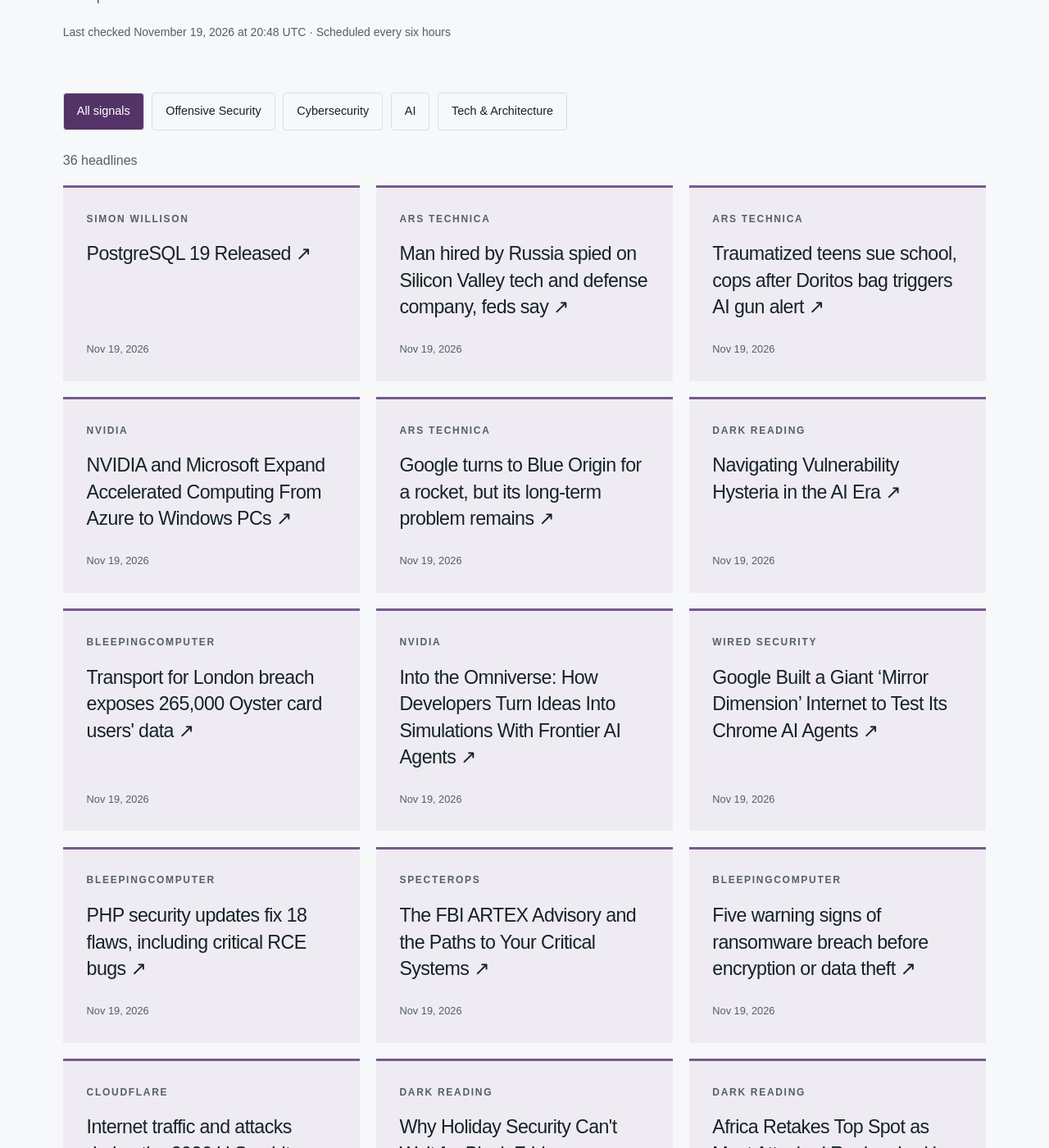
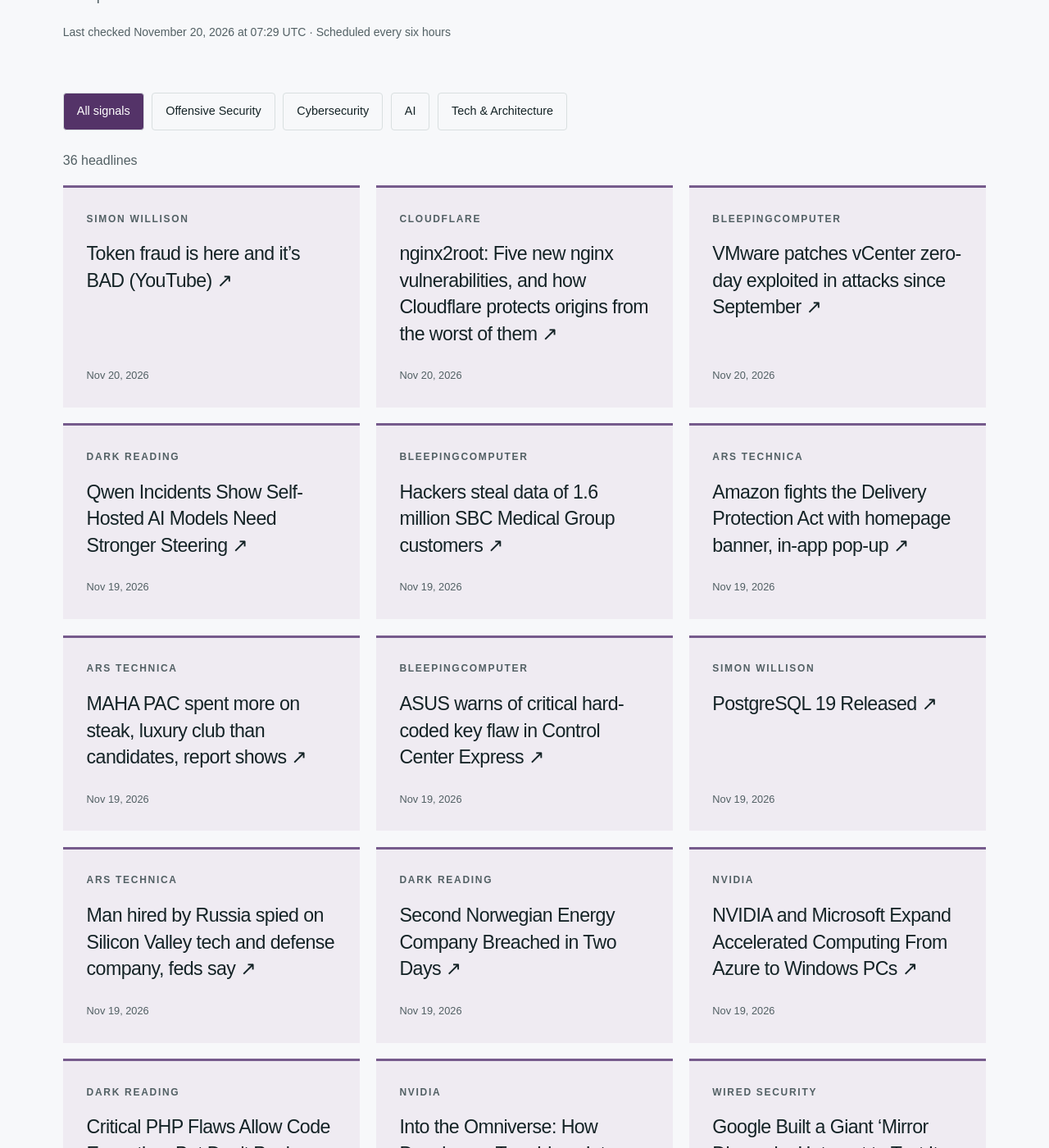
Before and after one commit to hntk/hntk.github.io, a Jekyll site: the page built from news/index.html, in a window 1280 px wide and 1400 px high, scrolled down 375 px. Shown: the whole window at 82% size. Built offline with Jekyll 4.4.1, drawn with Linux system fonts in a browser that asks for light colours; some of the changed text lies outside the part shown.

Commit message:
Refresh News and Signals

```diff
--- a/_data/news.json
+++ b/_data/news.json
@@ -1,6 +1,70 @@
 {
-  "updated": "2026-11-19T20:48:37.299151+00:00",
+  "updated": "2026-11-20T07:29:52.946753+00:00",
   "items": [
+    {
+      "title": "Token fraud is here and it’s BAD (YouTube)",
+      "url": "https://simonwillison.net/2026/Nov/20/token-fraud-is-here-and-its-bad/",
+      "published": "2026-11-20T02:49:57+00:00",
+      "source": "Simon Willison",
+      "source_id": "simon-willison",
+      "category": "ai"
+    },
+    {
+      "title": "nginx2root: Five new nginx vulnerabilities, and how Cloudflare protects origins from the worst of them",
+      "url": "https://blog.cloudflare.com/nginx2root/",
+      "published": "2026-11-20T01:58:29+00:00",
+      "source": "Cloudflare",
+      "source_id": "cloudflare",
+      "category": "tech-architecture"
+    },
+    {
+      "title": "VMware patches vCenter zero-day exploited in attacks since September",
+      "url": "https://www.bleepingcomputer.com/news/security/vmware-patches-vcenter-zero-day-exploited-in-attacks-since-september/",
+      "published": "2026-11-20T00:26:25+00:00",
+      "source": "BleepingComputer",
+      "source_id": "bleepingcomputer",
+      "category": "cybersecurity"
+    },
+    {
+      "title": "Qwen Incidents Show Self-Hosted AI Models Need Stronger Steering",
+      "url": "https://www.darkreading.com/cyber-risk/qwen-incidents-self-hosted-ai-models-stronger-steering",
+      "published": "2026-11-19T22:40:03+00:00",
+      "source": "Dark Reading",
+      "source_id": "dark-reading",
+      "category": "cybersecurity"
+    },
+    {
+      "title": "Hackers steal data of 1.6 million SBC Medical Group customers",
+      "url": "https://www.bleepingcomputer.com/news/security/hackers-steal-data-of-16-million-sbc-medical-group-customers/",
+      "published": "2026-11-19T22:25:42+00:00",
+      "source": "BleepingComputer",
+      "source_id": "bleepingcomputer",
+      "category": "cybersecurity"
+    },
+    {
+      "title": "Amazon fights the Delivery Protection Act with homepage banner, in-app pop-up",
+      "url": "https://arstechnica.com/tech-policy/2026/11/amazon-takes-its-fight-against-nyc-delivery-bill-to-shoppers-with-in-app-pop-up/",
+      "published": "2026-11-19T22:16:37+00:00",
+      "source": "Ars Technica",
+      "source_id": "ars-technica",
+      "category": "tech-architecture"
+    },
+    {
+      "title": "MAHA PAC spent more on steak, luxury club than candidates, report shows",
+      "url": "https://arstechnica.com/health/2026/11/maha-pac-spent-more-on-steak-luxury-club-than-candidates-report-shows/",
+      "published": "2026-11-19T21:19:12+00:00",
+      "source": "Ars Technica",
+      "source_id": "ars-technica",
+      "category": "tech-architecture"
+    },
+    {
+      "title": "ASUS warns of critical hard-coded key flaw in Control Center Express",
+      "url": "https://www.bleepingcomputer.com/news/security/asus-warns-of-critical-hard-coded-key-flaw-in-control-center-express/",
+      "published": "2026-11-19T21:15:59+00:00",
+      "source": "BleepingComputer",
+      "source_id": "bleepingcomputer",
+      "category": "cybersecurity"
+    },
     {
       "title": "PostgreSQL 19 Released",
       "url": "https://simonwillison.net/2026/Nov/19/postgresql-19/",
@@ -18,12 +82,12 @@
       "category": "tech-architecture"
     },
     {
-      "title": "Traumatized teens sue school, cops after Doritos bag triggers AI gun alert",
-      "url": "https://arstechnica.com/tech-policy/2026/11/traumatized-teens-sue-school-cops-after-doritos-bag-triggers-ai-gun-alert/",
-      "published": "2026-11-19T20:19:28+00:00",
-      "source": "Ars Technica",
-      "source_id": "ars-technica",
-      "category": "tech-architecture"
+      "title": "Second Norwegian Energy Company Breached in Two Days",
+      "url": "https://www.darkreading.com/cyberattacks-data-breaches/second-norwegian-energy-company-breached",
+      "published": "2026-11-19T20:14:15+00:00",
+      "source": "Dark Reading",
+      "source_id": "dark-reading",
+      "category": "cybersecurity"
     },
     {
       "title": "NVIDIA and Microsoft Expand Accelerated Computing From Azure to Windows PCs",
@@ -34,27 +98,11 @@
       "category": "ai"
     },
     {
-      "title": "Google turns to Blue Origin for a rocket, but its long-term problem remains",
-      "url": "https://arstechnica.com/space/2026/11/google-turns-to-blue-origin-for-a-rocket-but-its-long-term-problem-remains/",
-      "published": "2026-11-19T19:52:54+00:00",
-      "source": "Ars Technica",
-      "source_id": "ars-technica",
-      "category": "tech-architecture"
-    },
-    {
-      "title": "Navigating Vulnerability Hysteria in the AI Era",
-      "url": "https://www.darkreading.com/vulnerabilities-threats/navigating-vulnerability-hysteria-ai-era",
-      "published": "2026-11-19T19:46:44+00:00",
+      "title": "Critical PHP Flaws Allow Code Execution, But Don't Panic 'PHP2Shell'-Style",
+      "url": "https://www.darkreading.com/application-security/critical-php-flaws-code-execution-panic-php2shell",
+      "published": "2026-11-19T19:57:31+00:00",
       "source": "Dark Reading",
       "source_id": "dark-reading",
-      "category": "cybersecurity"
-    },
-    {
-      "title": "Transport for London breach exposes 265,000 Oyster card users' data",
-      "url": "https://www.bleepingcomputer.com/news/security/transport-for-london-breach-exposes-265-000-oyster-card-users-data/",
-      "published": "2026-11-19T18:20:01+00:00",
-      "source": "BleepingComputer",
-      "source_id": "bleepingcomputer",
       "category": "cybersecurity"
     },
     {
@@ -74,14 +122,6 @@
       "category": "cybersecurity"
     },
     {
-      "title": "PHP security updates fix 18 flaws, including critical RCE bugs",
-      "url": "https://www.bleepingcomputer.com/news/security/php-security-updates-fix-18-flaws-including-critical-rce-bugs/",
-      "published": "2026-11-19T16:28:23+00:00",
-      "source": "BleepingComputer",
-      "source_id": "bleepingcomputer",
-      "category": "cybersecurity"
-    },
-    {
       "title": "The FBI ARTEX Advisory and the Paths to Your Critical Systems",
       "url": "https://specterops.io/blog/2026/11/19/blog-fbi-artex-warning-attack-paths/",
       "published": "2026-11-19T15:19:36+00:00",
@@ -90,36 +130,12 @@
       "category": "offensive-security"
     },
     {
-      "title": "Five warning signs of ransomware breach before encryption or data theft",
-      "url": "https://www.bleepingcomputer.com/news/security/five-warning-signs-of-ransomware-breach-before-encryption-or-data-theft/",
-      "published": "2026-11-19T15:00:10+00:00",
-      "source": "BleepingComputer",
-      "source_id": "bleepingcomputer",
-      "category": "cybersecurity"
-    },
-    {
       "title": "Internet traffic and attacks during the 2026 U.S. midterm elections",
       "url": "https://blog.cloudflare.com/internet-traffic-2026-us-election/",
       "published": "2026-11-19T14:00:00+00:00",
       "source": "Cloudflare",
       "source_id": "cloudflare",
       "category": "tech-architecture"
-    },
-    {
-      "title": "Why Holiday Security Can't Wait for Black Friday",
-      "url": "https://www.darkreading.com/cybersecurity-operations/why-holiday-security-cant-wait-black-friday",
-      "published": "2026-11-19T14:00:00+00:00",
-      "source": "Dark Reading",
-      "source_id": "dark-reading",
-      "category": "cybersecurity"
-    },
-    {
-      "title": "Africa Retakes Top Spot as Most Attacked Region, Led by Nigeria Surge",
-      "url": "https://www.darkreading.com/threat-intelligence/africa-top-spot-most-attacked-region-nigeria-surge",
-      "published": "2026-11-19T08:00:00+00:00",
-      "source": "Dark Reading",
-      "source_id": "dark-reading",
-      "category": "cybersecurity"
     },
     {
       "title": "llm-gemini 0.38",
@@ -162,14 +178,6 @@
       "category": "ai"
     },
     {
-      "title": "datasette-arrows 0.1a0",
-      "url": "https://simonwillison.net/2026/Nov/18/datasette-arrows/",
-      "published": "2026-11-18T17:09:59+00:00",
-      "source": "Simon Willison",
-      "source_id": "simon-willison",
-      "category": "ai"
-    },
-    {
       "title": "Artex Is Criminals’ New Favorite ‘Point-and-Shoot’ AI Hacking Tool",
       "url": "https://www.wired.com/story/artex-ai-hacking-tools/",
       "published": "2026-11-18T16:35:24+00:00",
@@ -184,14 +192,6 @@
       "source": "Hugging Face",
       "source_id": "hugging-face",
       "category": "ai"
-    },
-    {
-      "title": "How Cloudflare WAF helps protect against Java4Shell (CVE-2026-114938)",
-      "url": "https://blog.cloudflare.com/java4shell-waf-protection/",
-      "published": "2026-11-18T14:52:10+00:00",
-      "source": "Cloudflare",
-      "source_id": "cloudflare",
-      "category": "tech-architecture"
     },
     {
       "title": "Achieving the impossible: XSS in innerHTML without equals",
@@ -295,79 +295,79 @@
       "id": "ars-technica",
       "name": "Ars Technica",
       "status": "ok",
-      "last_success": "2026-11-19T20:48:37.299151+00:00"
+      "last_success": "2026-11-20T07:29:52.946753+00:00"
     },
     {
       "id": "bleepingcomputer",
       "name": "BleepingComputer",
       "status": "ok",
-      "last_success": "2026-11-19T20:48:37.299151+00:00"
+      "last_success": "2026-11-20T07:29:52.946753+00:00"
     },
     {
       "id": "cloudflare",
       "name": "Cloudflare",
       "status": "ok",
-      "last_success": "2026-11-19T20:48:37.299151+00:00"
+      "last_success": "2026-11-20T07:29:52.946753+00:00"
     },
     {
       "id": "dark-reading",
       "name": "Dark Reading",
       "status": "ok",
-      "last_success": "2026-11-19T20:48:37.299151+00:00"
+      "last_success": "2026-11-20T07:29:52.946753+00:00"
     },
     {
       "id": "hugging-face",
       "name": "Hugging Face",
       "status": "ok",
-      "last_success": "2026-11-19T20:48:37.299151+00:00"
+      "last_success": "2026-11-20T07:29:52.946753+00:00"
     },
     {
       "id": "microsoft-research",
       "name": "Microsoft Research",
       "status": "ok",
-      "last_success": "2026-11-19T20:48:37.299151+00:00"
+      "last_success": "2026-11-20T07:29:52.946753+00:00"
     },
     {
       "id": "nvidia",
       "name": "NVIDIA",
       "status": "ok",
-      "last_success": "2026-11-19T20:48:37.299151+00:00"
+      "last_success": "2026-11-20T07:29:52.946753+00:00"
     },
     {
       "id": "portswigger",
       "name": "PortSwigger Research",
       "status": "ok",
-      "last_success": "2026-11-19T20:48:37.299151+00:00"
+      "last_success": "2026-11-20T07:29:52.946753+00:00"
     },
     {
       "id": "schneier",
       "name": "Schneier on Security",
       "status": "ok",
-      "last_success": "2026-11-19T20:48:37.299151+00:00"
+      "last_success": "2026-11-20T07:29:52.946753+00:00"
     },
     {
       "id": "simon-willison",
       "name": "Simon Willison",
       "status": "ok",
-      "last_success": "2026-11-19T20:48:37.299151+00:00"
+      "last_success": "2026-11-20T07:29:52.946753+00:00"
     },
     {
       "id": "specterops",
       "name": "SpecterOps",
       "status": "ok",
-      "last_success": "2026-11-19T20:48:37.299151+00:00"
+      "last_success": "2026-11-20T07:29:52.946753+00:00"
     },
     {
       "id": "trail-of-bits",
       "name": "Trail of Bits",
       "status": "ok",
-      "last_success": "2026-11-19T20:48:37.299151+00:00"
+      "last_success": "2026-11-20T07:29:52.946753+00:00"
     },
     {
       "id": "wired",
       "name": "WIRED Security",
       "status": "ok",
-      "last_success": "2026-11-19T20:48:37.299151+00:00"
+      "last_success": "2026-11-20T07:29:52.946753+00:00"
     }
   ]
 }
```
